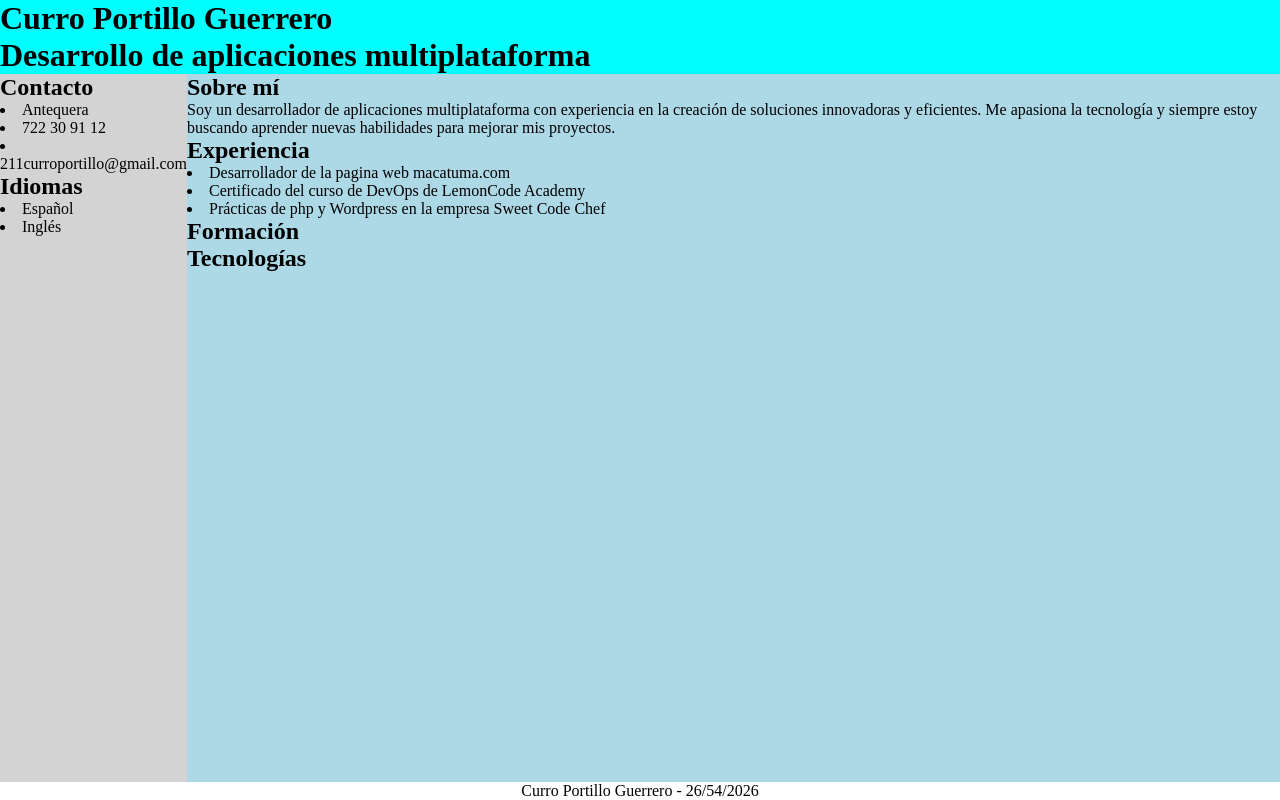
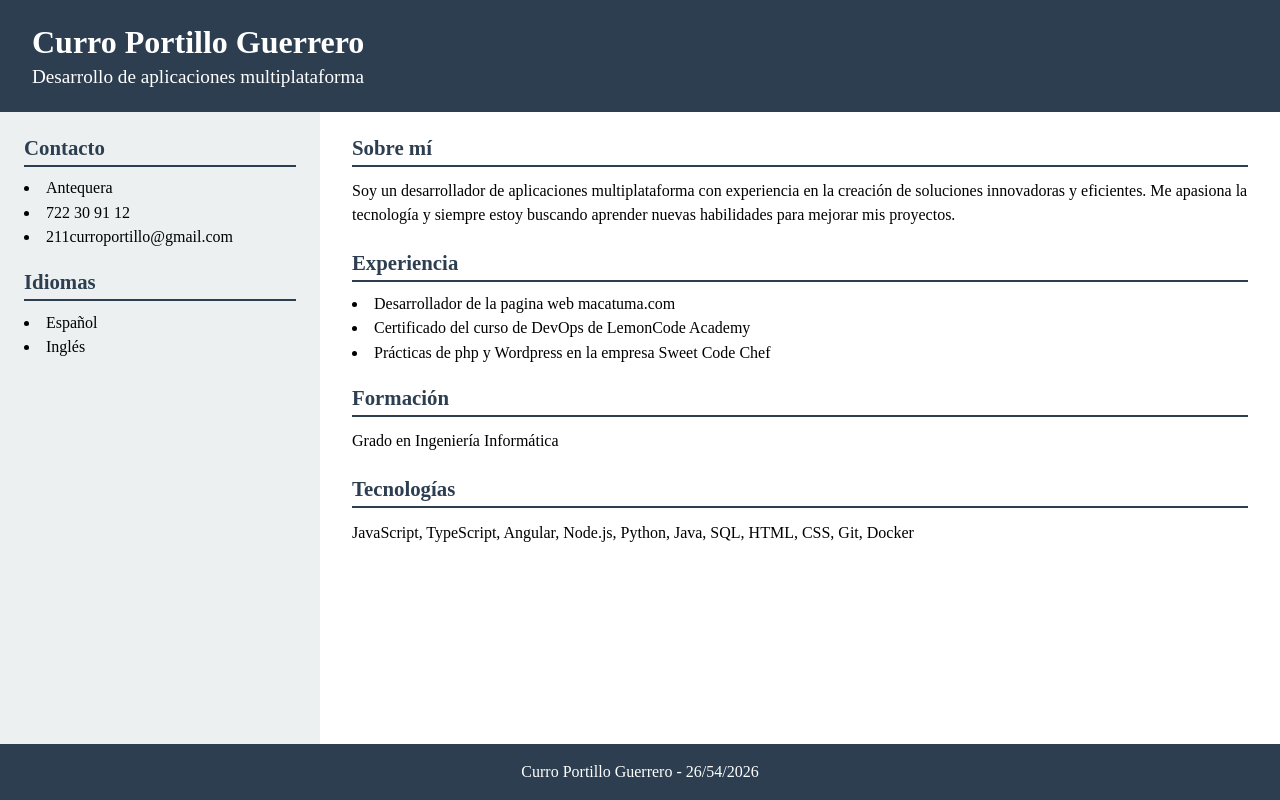
Before and after one commit to CurroPG/MiCv-Angular, an Angular app: page / in a window 1280 px wide. Built offline with nearby package versions, Linux system fonts and the light colour scheme.

Commit message:
terminado el diseño del cv

```diff
--- a/src/app/app.component.css
+++ b/src/app/app.component.css
@@ -1,11 +1,20 @@
 header {
-  background-color: aqua;
+  background-color: #2c3e50;
+  color: white;
+  padding: 1.5rem 2rem;
 }
 
-header>main {
-  display: flex;
-  gap: 1rem;
-  flex-direction: row;
+header h1 {
+  font-size: 2rem;
+}
+
+header h2 {
+  font-size: 1.2rem;
+  font-weight: normal;
+  color: white;
+  border-bottom: none;
+  margin: 0.3rem 0 0 0;
+  padding: 0;
 }
 
 .main {
@@ -15,16 +24,51 @@ header>main {
 }
 
 aside {
-  width: 20%;
-  background-color: lightgray;
+  width: 25%;
+  background-color: #ecf0f1;
+  padding: 1.5rem;
 }
 
 main {
-  background-color: lightblue;
+  flex: 1;
+  background-color: white;
+  padding: 1.5rem 2rem;
+}
+
+h2 {
+  font-size: 1.3rem;
+  color: #2c3e50;
+  border-bottom: 2px solid #2c3e50;
+  padding-bottom: 0.3rem;
+  margin-top: 1.5rem;
+  margin-bottom: 0.8rem;
+}
+
+aside h2:first-child,
+main h2:first-child {
+  margin-top: 0;
+}
+
+ul {
+  padding-left: 1.2rem;
+}
+
+li {
+  margin-bottom: 0.4rem;
+}
+
+aside ul {
+  list-style: none;
+  padding-left: 0;
+}
+
+p {
+  line-height: 1.5;
 }
 
 footer {
-  display: flex;
-  justify-content: center;
-  align-items: center;
+  background-color: #2c3e50;
+  color: white;
+  text-align: center;
+  padding: 1rem;
 }
--- a/src/app/app.component.html
+++ b/src/app/app.component.html
@@ -1,6 +1,6 @@
 <header>
   <h1>{{ nombre }}</h1>
-  <h1>{{ profesion }}</h1>
+  <h2>{{ profesion }}</h2>
 </header>
 <div class="main">
   <aside>
@@ -25,8 +25,9 @@
     <li>{{ experiencia3 }}</li>
 
     <h2>Formación</h2>
-
+    <p>{{ formacion }}</p>
     <h2>Tecnologías</h2>
+    <p>{{ tecnologias }}</p>
   </main>
 </div>
 <footer>
```
Also changed, not shown: 1 other file (tests, documents, lock files or other folders).
